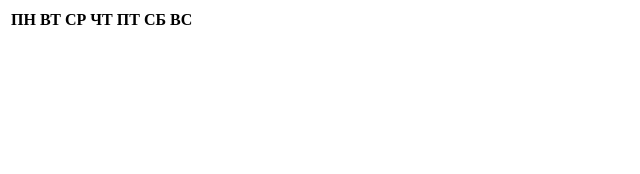
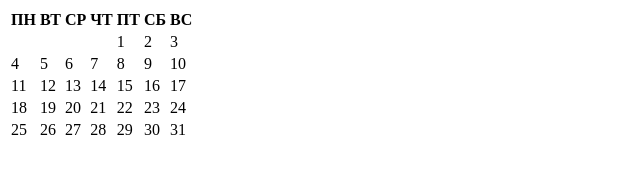
Before and after one commit to Megalitt/hello-world, a plain HTML site: page index.html in a window 1280 px wide. Shown: the whole page, without its empty margins (0-640 px from the left). Drawn offline with Linux system fonts and the light colour scheme.

Commit message:
Update index.html

```diff
--- a/index.html
+++ b/index.html
@@ -5,6 +5,7 @@
   <meta name="viewport" content="width=device-width, initial-scale=1.0">
   <meta http-equiv="X-UA-Compatible" content="ie=edge">
   <title>Calendar</title>
+  <link rel="stylesheet" href="calendar.css"/>
 </head>
 <body>
   <table>
@@ -17,6 +18,60 @@
       <th>СБ</th>
       <th>ВС</th>
     </tr>
+    <tr>
+      <td></td>
+      <td></td>
+      <td></td>
+      <td></td>
+      <td>1</td>
+      <td>2</td>
+      <td>3</td>
+    </tr>
+    <tr>
+      <td>4</td>
+      <td>5</td>
+      <td>6</td>
+      <td>7</td>
+      <td>8</td>
+      <td>9</td>
+      <td>10</td>
+    </tr>
+    <tr>
+      <td>11</td>
+      <td>12</td>
+      <td>13</td>
+      <td>14</td>
+      <td>15</td>
+      <td>16</td>
+      <td>17</td>
+    </tr>
+    <tr>
+      <td>18</td>
+      <td>19</td>
+      <td>20</td>
+      <td>21</td>
+      <td>22</td>
+      <td>23</td>
+      <td>24</td>
+    </tr>
+    <tr>
+      <td>25</td>
+      <td>26</td>
+      <td>27</td>
+      <td>28</td>
+      <td>29</td>
+      <td>30</td>
+      <td>31</td>
+    </tr>
+    <tr>
+      <td></td>
+      <td></td>
+      <td></td>
+      <td></td>
+      <td></td>
+      <td></td>
+      <td></td>
+    </tr>
 
   </table>
 <script src="calendar.js">
```
